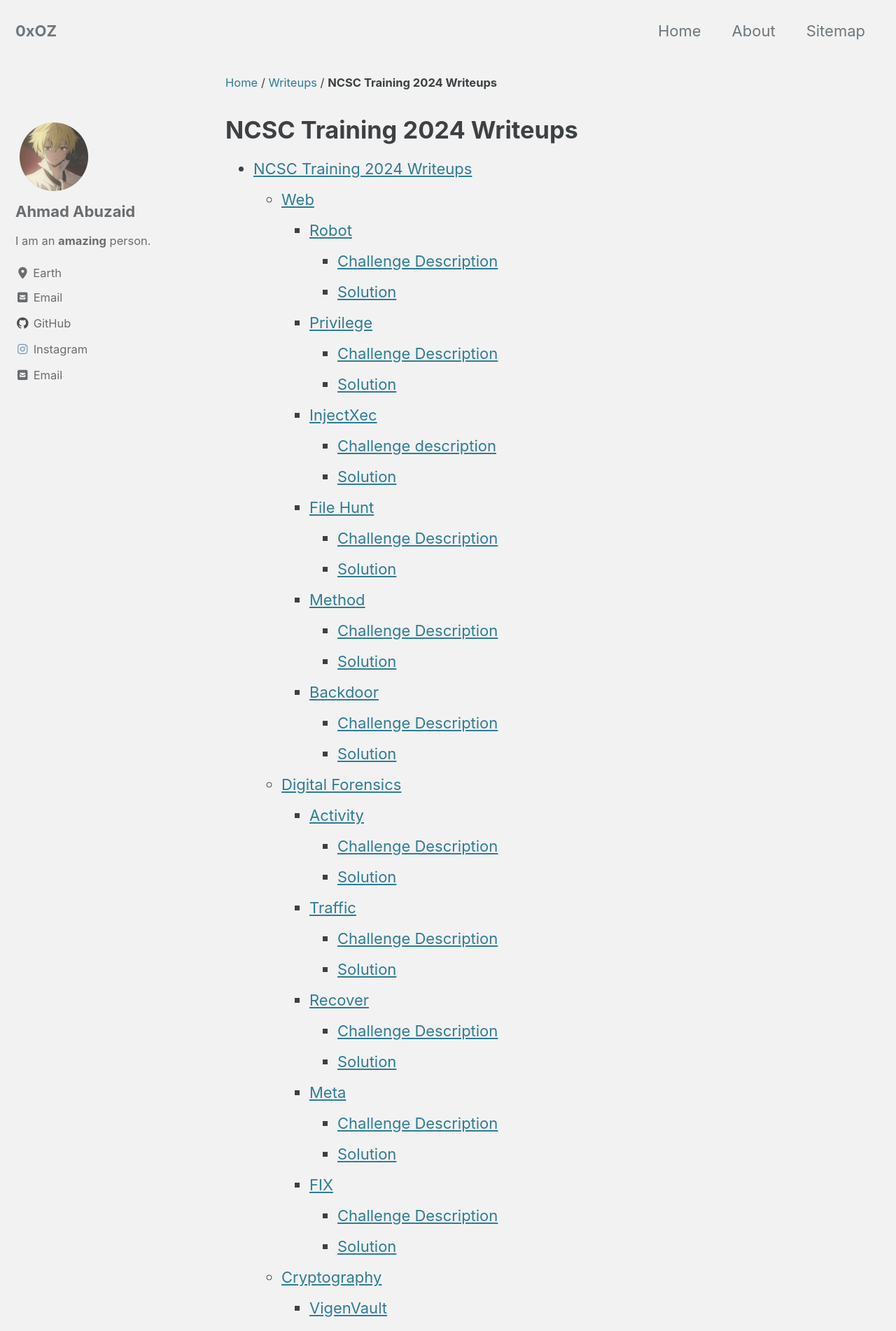
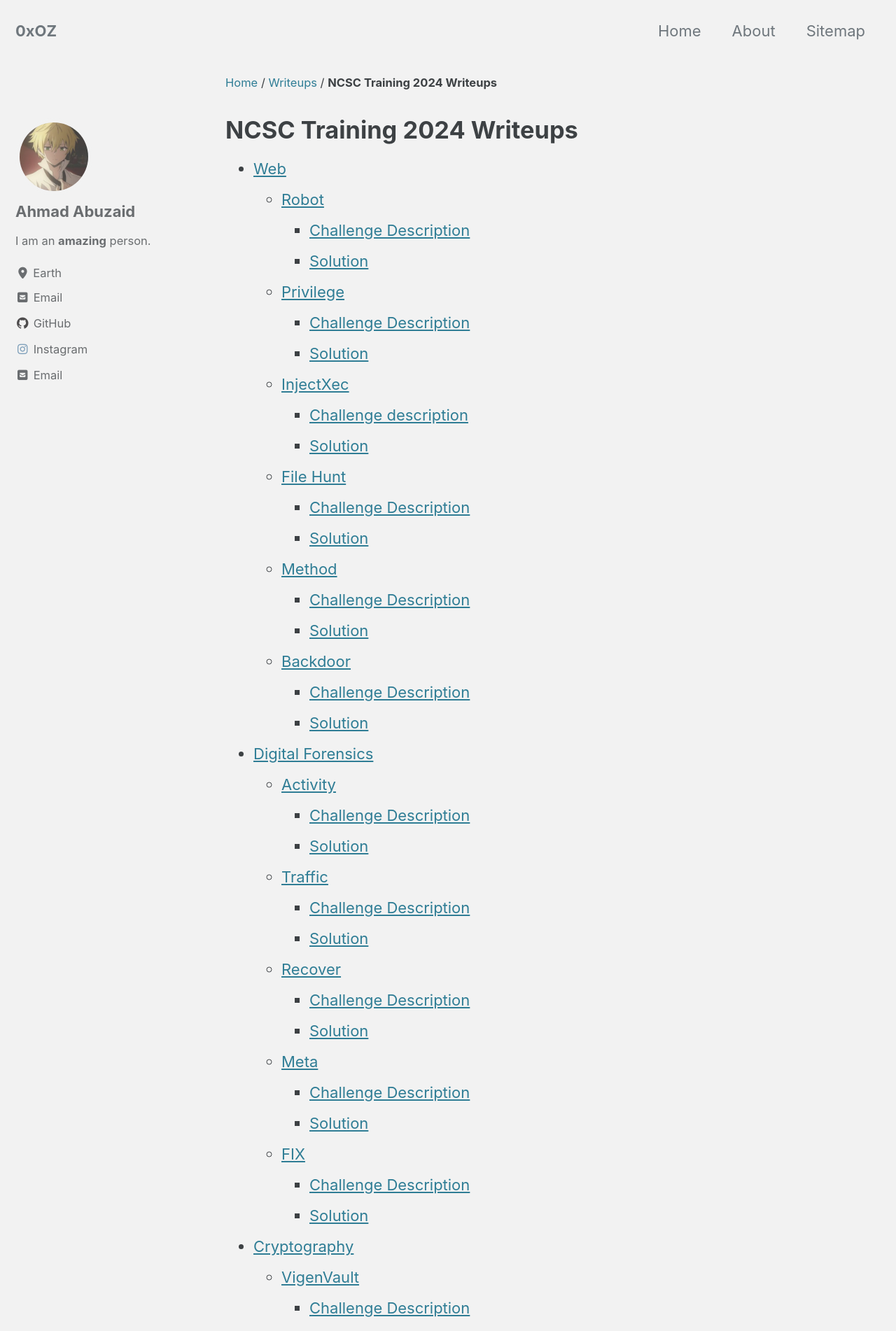
Before and after one commit to 0x0OZ/0x0OZ.github.io, a Jekyll site: the page root/writeups/ncsc-training-2024.html, which Jekyll copies as it is, in a window 1280 px wide. Shown: the top 1902 px of the page at 70% size. Built offline with Jekyll 4.4.1, drawn with Linux system fonts in a browser that asks for light colours; some of the changed text lies outside the part shown.

```diff
--- a/root/assets/js/lunr/lunr-store.js
+++ b/root/assets/js/lunr/lunr-store.js
@@ -6,7 +6,7 @@ var store = [{
         "teaser": null
       },{
         "title": "NCSC Training 2024 Writeups",
-        "excerpt":"NCSC Training 2024 Writeups Web Robot Challenge Description A Web crawler, sometimes called a robot, is an Internet bot that systematically browses the World Wide Web and that is typically operated by search engines for the purpose of Web indexing. Solution The challenge is a simple robots.txt as the name...","categories": [],
+        "excerpt":"Web Robot Challenge Description A Web crawler, sometimes called a robot, is an Internet bot that systematically browses the World Wide Web and that is typically operated by search engines for the purpose of Web indexing. Solution The challenge is a simple robots.txt as the name says, we can see...","categories": [],
         "tags": [],
         "url": "/writeups/ncsc-training-2024",
         "teaser": null
--- a/root/feed.xml
+++ b/root/feed.xml
@@ -1,6 +1,4 @@
-<?xml version="1.0" encoding="utf-8"?><feed xmlns="http://www.w3.org/2005/Atom" ><generator uri="https://jekyllrb.com/" version="4.3.3">Jekyll</generator><link href="http://0.0.0.0/feed.xml" rel="self" type="application/atom+xml" /><link href="http://0.0.0.0/" rel="alternate" type="text/html" /><updated>2024-07-14T21:03:56+03:00</updated><id>http://0.0.0.0/feed.xml</id><title type="html">0xOZ</title><subtitle>Security Researcher notes</subtitle><author><name>Ahmad Abuzaid</name><email>iiahmad435@gmail.com</email></author><entry><title type="html">NCSC Training 2024 Writeups</title><link href="http://0.0.0.0/writeups/ncsc-training-2024" rel="alternate" type="text/html" title="NCSC Training 2024 Writeups" /><published>2024-07-13T00:00:00+03:00</published><updated>2024-07-13T00:00:00+03:00</updated><id>http://0.0.0.0/writeups/ncsc-training-2024</id><content type="html" xml:base="http://0.0.0.0/writeups/ncsc-training-2024"><![CDATA[<h1 id="ncsc-training-2024-writeups">NCSC Training 2024 Writeups</h1>
-
-<h2 id="web">Web</h2>
+<?xml version="1.0" encoding="utf-8"?><feed xmlns="http://www.w3.org/2005/Atom" ><generator uri="https://jekyllrb.com/" version="4.3.3">Jekyll</generator><link href="http://0.0.0.0/feed.xml" rel="self" type="application/atom+xml" /><link href="http://0.0.0.0/" rel="alternate" type="text/html" /><updated>2024-07-14T21:07:30+03:00</updated><id>http://0.0.0.0/feed.xml</id><title type="html">0xOZ</title><subtitle>Security Researcher notes</subtitle><author><name>Ahmad Abuzaid</name><email>iiahmad435@gmail.com</email></author><entry><title type="html">NCSC Training 2024 Writeups</title><link href="http://0.0.0.0/writeups/ncsc-training-2024" rel="alternate" type="text/html" title="NCSC Training 2024 Writeups" /><published>2024-07-13T00:00:00+03:00</published><updated>2024-07-13T00:00:00+03:00</updated><id>http://0.0.0.0/writeups/ncsc-training-2024</id><content type="html" xml:base="http://0.0.0.0/writeups/ncsc-training-2024"><![CDATA[<h2 id="web">Web</h2>
 
 <h3 id="robot">Robot</h3>
 
@@ -324,7 +322,7 @@ Can you help us revels the attacker message ?</p>
 
 <span class="n">ff</span> <span class="o">=</span> <span class="p">(((</span><span class="mi">1848786658073065839007547107151090372652500805755396861145584876406219134322720000</span><span class="o">//</span><span class="mi">500</span><span class="p">)</span><span class="o">+</span><span class="mi">100</span><span class="p">)</span><span class="o">//</span><span class="mi">20</span><span class="p">)</span><span class="o">//</span><span class="mi">1337</span>
 <span class="nf">print</span><span class="p">(</span><span class="nf">long_to_bytes</span><span class="p">(</span><span class="n">ff</span><span class="p">))</span>
-</code></pre></div></div>]]></content><author><name>Ahmad Abuzaid</name><email>iiahmad435@gmail.com</email></author><summary type="html"><![CDATA[NCSC Training 2024 Writeups]]></summary></entry><entry><title type="html">MetaCTF v5 2024 Writeups</title><link href="http://0.0.0.0/writeups/metactf-v5-2024" rel="alternate" type="text/html" title="MetaCTF v5 2024 Writeups" /><published>2024-07-10T00:00:00+03:00</published><updated>2024-07-10T00:00:00+03:00</updated><id>http://0.0.0.0/writeups/metactf-v5</id><content type="html" xml:base="http://0.0.0.0/writeups/metactf-v5-2024"><![CDATA[<p>Writeups for the MetaCTF v5 2024 CTF Web Challenges that was held on 30th June 2024.</p>
+</code></pre></div></div>]]></content><author><name>Ahmad Abuzaid</name><email>iiahmad435@gmail.com</email></author><summary type="html"><![CDATA[Web]]></summary></entry><entry><title type="html">MetaCTF v5 2024 Writeups</title><link href="http://0.0.0.0/writeups/metactf-v5-2024" rel="alternate" type="text/html" title="MetaCTF v5 2024 Writeups" /><published>2024-07-10T00:00:00+03:00</published><updated>2024-07-10T00:00:00+03:00</updated><id>http://0.0.0.0/writeups/metactf-v5</id><content type="html" xml:base="http://0.0.0.0/writeups/metactf-v5-2024"><![CDATA[<p>Writeups for the MetaCTF v5 2024 CTF Web Challenges that was held on 30th June 2024.</p>
 
 <h2 id="pythons-twister">Python’s Twister</h2>
 
--- a/root/index.html
+++ b/root/index.html
@@ -327,7 +327,7 @@
   </p>
 
 
-    <p class="archive__item-excerpt" itemprop="description">NCSC Training 2024 Writeups
+    <p class="archive__item-excerpt" itemprop="description">Web
 </p>
   </article>
 </div>
--- a/root/writeups/metactf-v5-2024.html
+++ b/root/writeups/metactf-v5-2024.html
@@ -853,7 +853,7 @@ After debugging the code a bit, I found an array of strings that contains this p
   </p>
 
 
-    <p class="archive__item-excerpt" itemprop="description">NCSC Training 2024 Writeups
+    <p class="archive__item-excerpt" itemprop="description">Web
 </p>
   </article>
 </div>
--- a/root/writeups/ncsc-training-2024.html
+++ b/root/writeups/ncsc-training-2024.html
@@ -11,7 +11,7 @@
     <meta charset="utf-8">
 
 <!-- begin _includes/seo.html --><title>NCSC Training 2024 Writeups - 0xOZ</title>
-<meta name="description" content="NCSC Training 2024 Writeups">
+<meta name="description" content="Web">
 
 
   <meta name="author" content="Ahmad Abuzaid">
@@ -27,7 +27,7 @@
 <meta property="og:url" content="http://0.0.0.0/writeups/ncsc-training-2024">
 
 
-  <meta property="og:description" content="NCSC Training 2024 Writeups">
+  <meta property="og:description" content="Web">
 
 
 
@@ -316,8 +316,6 @@
       <h1 id="page-title" class="page__title">NCSC Training 2024 Writeups</h1>
 
     <ul id="toc" class="section-nav">
-<li class="toc-entry toc-h1"><a href="#ncsc-training-2024-writeups">NCSC Training 2024 Writeups</a>
-<ul>
 <li class="toc-entry toc-h2"><a href="#web">Web</a>
 <ul>
 <li class="toc-entry toc-h3"><a href="#robot">Robot</a>
@@ -408,12 +406,7 @@
 </li>
 </ul>
 </li>
-</ul>
-</li>
-</ul><h1 id="ncsc-training-2024-writeups">
-<a class="anchor" href="#ncsc-training-2024-writeups" aria-hidden="true"><span class="octicon octicon-link"></span></a>NCSC Training 2024 Writeups</h1>
-
-<h2 id="web">
+</ul><h2 id="web">
 <a class="anchor" href="#web" aria-hidden="true"><span class="octicon octicon-link"></span></a>Web</h2>
 
 <h3 id="robot">
@@ -834,7 +827,7 @@ Can you help us revels the attacker message ?</p>
   </p>
 
 
-    <p class="archive__item-excerpt" itemprop="description">NCSC Training 2024 Writeups
+    <p class="archive__item-excerpt" itemprop="description">Web
 </p>
   </article>
 </div>
```
Also changed, not shown: _posts/ctf-writeups/2024-07-13-ncsc-training-2024.md (+0 -1 lines).
